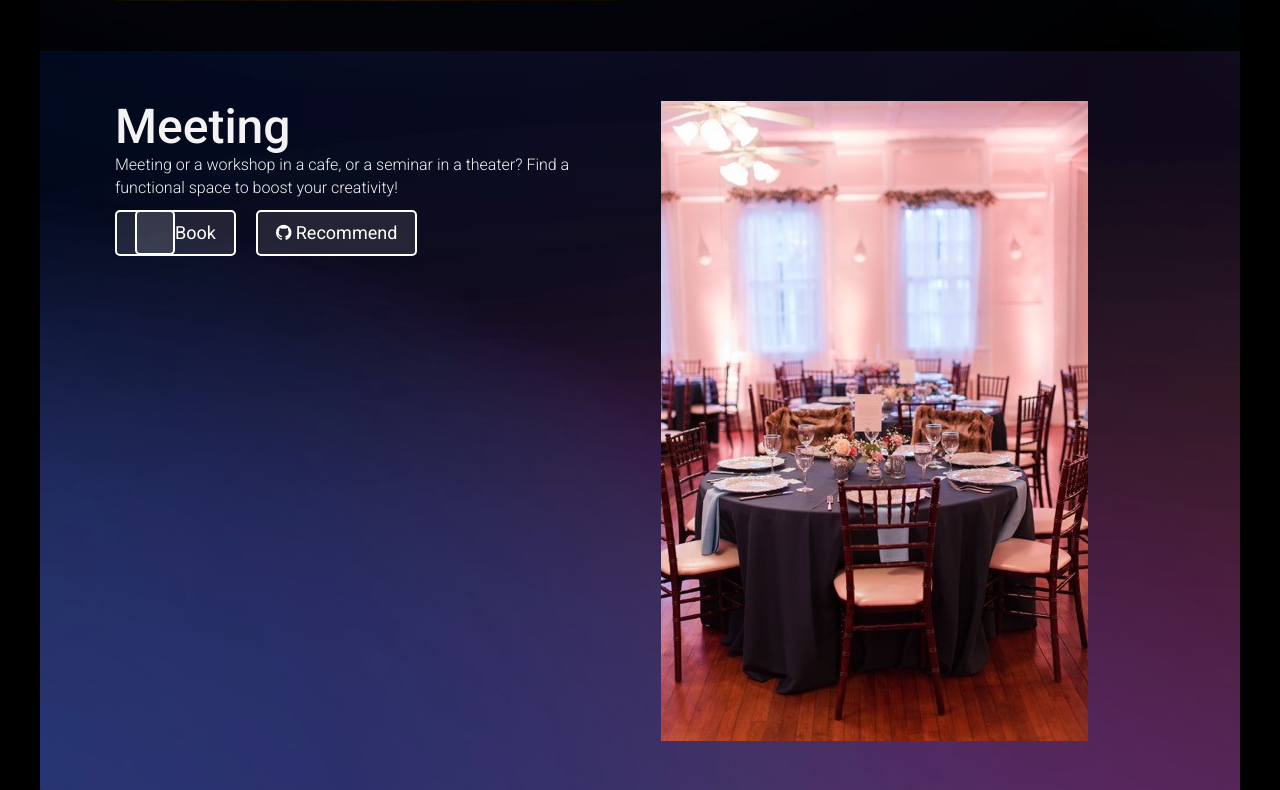
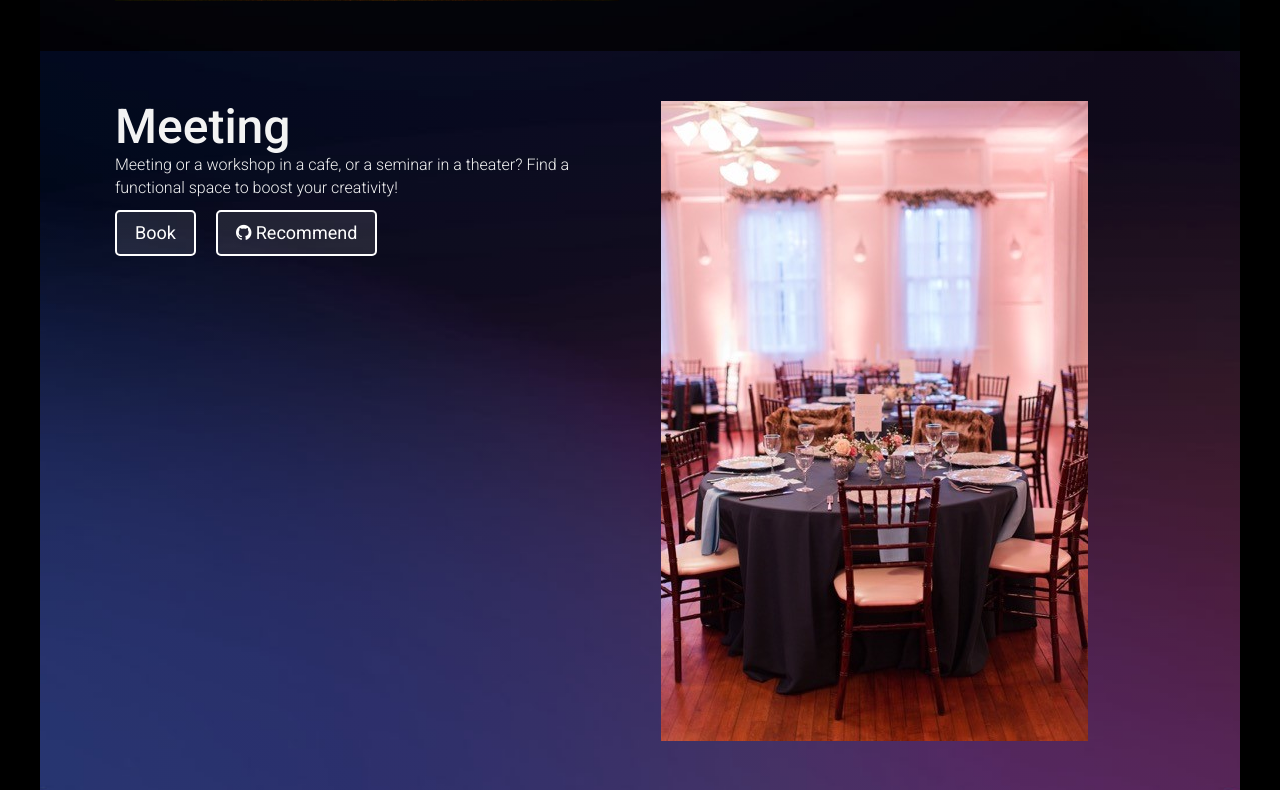
Before and after one commit to poshak-jaiswal/goGaala, a Flask app: page /products in a window 1280 px wide. Shown: the part 1007-1797 px from the top of the page. Run offline with Flask 2, Linux system fonts and the light colour scheme; some libraries are stand-ins or nearby versions; some web fonts are replaced.

Commit message:
Change in proc
Added  files

```diff
--- a/goGaala/templates/products.html
+++ b/goGaala/templates/products.html
@@ -150,9 +150,7 @@
                     </p>
                     <div class="product-links">
                         <a href="#" target="_blank">
-                            <button class="btn-outline product-btn">
-                                <i class="btn-outline product-btn"></i> Book
-                            </button>
+                            <button class="btn-outline product-btn">Book</button>
                         </a>
                         <a href="#" target="_blank">
                             <button class="btn-outline product-btn">
--- a/goGaala/views.py
+++ b/goGaala/views.py
@@ -1,6 +1,7 @@
 """
 Routes and views for the flask application.
 """
+
 
 from datetime import datetime
 from flask import render_template
--- a/requirements.txt
+++ b/requirements.txt
@@ -1 +1,2 @@
 Flask<1
+gunicorn
--- a/runserver.py
+++ b/runserver.py
@@ -11,4 +11,4 @@ if __name__ == '__main__':
         PORT = int(environ.get('SERVER_PORT', '5555'))
     except ValueError:
         PORT = 5555
-    app.run(HOST, PORT)
+    app.run(debug=True, use_reloader=True)
```
Also changed, not shown: 3 other files.
